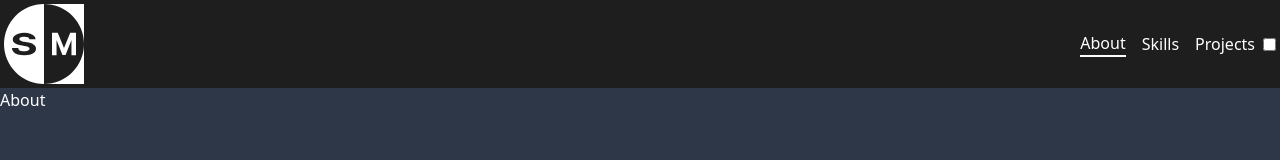
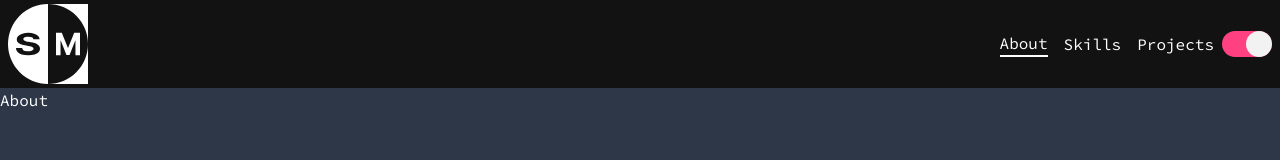
Before and after one commit to manishsencha/manishsencha.github.io, a Gatsby site: page /about in a window 1280 px wide. Built offline with nearby package versions, Linux system fonts and the light colour scheme; Gatsby itself is replaced by a stand-in of ours.

Commit message:
added fonts

```diff
--- a/src/components/Layout/Layout.tsx
+++ b/src/components/Layout/Layout.tsx
@@ -1,6 +1,7 @@
 import React, { ReactNode } from "react";
-import NavBar from "../NavBar";
+import NavBar from "../sections/NavBar";
 import ThemeProvider from "../../utils/themeProvider";
+import Switch from "../atomic-components/Switch";
 type LayoutProp = {
   children: ReactNode;
 };
@@ -11,7 +12,7 @@ const Layout: React.FC<LayoutProp> = ({ children }) => {
       <div className="min-h-screen">
         <NavBar />
         <main className="main-content bg-light-secondary dark:bg-dark-secondary text-dark-primary dark:text-light-primary">
-          {children}
+          <div className="container mx-auto">{children}</div>
         </main>
       </div>
     </ThemeProvider>
--- /dev/null
+++ b/src/components/atomic-components/Switch/index.tsx
@@ -0,0 +1,24 @@
+import React from "react";
+
+interface Switchprops {
+  checked: boolean;
+  toggle: () => void;
+}
+
+const Switch: React.FC<Switchprops> = ({ checked, toggle }) => {
+  return (
+    <div className="toggle-switch-container">
+      <input
+        type="checkbox"
+        id="toggle-switch"
+        name="toggle-switch"
+        className="sr-only"
+        checked={checked}
+        onChange={() => toggle()}
+      />
+      <label htmlFor="toggle-switch"></label>
+    </div>
+  );
+};
+
+export default Switch;
--- a/src/components/NavBar/index.tsx
+++ b/src/components/sections/NavBar/index.tsx
@@ -1,7 +1,8 @@
 import React from "react";
-import Logo from "../Logo";
+import Logo from "../../atomic-components/Logo";
 import { Link } from "gatsby";
-import { useTheme } from "../../utils/themeProvider";
+import { useTheme } from "../../../utils/themeProvider";
+import Switch from "../../atomic-components/Switch";
 interface Route {
   to: string;
   label?: string;
@@ -14,7 +15,7 @@ let routes: Route[] = [
 function NavBar() {
   const { isDark, toggleTheme } = useTheme();
   return (
-    <nav className="bg-light-primary dark:bg-dark-primary text-dark-primary dark:text-light-primary flex items-center justify-between p-1">
+    <nav className="bg-light-primary dark:bg-dark-primary text-dark-primary dark:text-light-primary flex items-center justify-between py-1 px-2">
       <div>
         <Logo />
       </div>
@@ -29,11 +30,7 @@ function NavBar() {
             {route.label}
           </Link>
         ))}
-        <input
-          type="checkbox"
-          value={JSON.stringify(isDark)}
-          onChange={(e) => toggleTheme()}
-        />
+        <Switch checked={isDark} toggle={toggleTheme} />
       </div>
     </nav>
   );
--- /dev/null
+++ b/src/components/sections/Projects/index.tsx
@@ -0,0 +1,7 @@
+import React from "react";
+
+const Projects = () => {
+  return <div>Projects</div>;
+};
+
+export default Projects;
--- a/src/pages/404.tsx
+++ b/src/pages/404.tsx
@@ -1,7 +1,13 @@
 import * as React from "react";
-import { HeadFC, PageProps } from "gatsby";
+import { HeadFC, PageProps, navigate } from "gatsby";
 
 const NotFoundPage: React.FC<PageProps> = () => {
+  React.useEffect(() => {
+    let timer = setTimeout(() => {
+      navigate("/");
+    }, 5000);
+    return () => clearTimeout(timer);
+  }, []);
   return (
     <main>
       <div className="container mx-auto px-4 py-12">
@@ -10,11 +16,12 @@ const NotFoundPage: React.FC<PageProps> = () => {
           The page you are looking for could not be found.
         </p>
         <p className="text-lg">
-          Please check the URL or go back to the{" "}
+          Please check the URL. <br />
+          Redirecting to hompage in 5 seconds or
           <a href="/" className="text-blue-500">
-            homepage
-          </a>
-          .
+            click here
+          </a>{" "}
+          to go homepage manually.
         </p>
       </div>
     </main>
--- a/src/pages/about.tsx
+++ b/src/pages/about.tsx
@@ -1,7 +1,7 @@
 import React from "react";
 import Layout from "../components/Layout/Layout";
 import { PageProps } from "gatsby";
-import About from "../components/About";
+import About from "../components/sections/About";
 const AboutPage: React.FC<PageProps> = () => {
   return (
     <Layout>
--- a/src/pages/index.tsx
+++ b/src/pages/index.tsx
@@ -1,7 +1,7 @@
 import * as React from "react";
 import type { HeadFC, PageProps } from "gatsby";
 import Layout from "../components/Layout/Layout";
-import Home from "../components/Home";
+import Home from "../components/sections/Home";
 
 const IndexPage: React.FC<PageProps> = () => {
   return (
--- /dev/null
+++ b/src/pages/projects.tsx
@@ -0,0 +1,16 @@
+import * as React from "react";
+import type { HeadFC, PageProps } from "gatsby";
+import Layout from "../components/Layout/Layout";
+import Projects from "../components/sections/Projects";
+
+const ProjectsPage: React.FC<PageProps> = () => {
+  return (
+    <Layout>
+      <Projects />
+    </Layout>
+  );
+};
+
+export default ProjectsPage;
+
+export const Head: HeadFC = () => <title>Projects | Manish Sencha</title>;
--- a/src/pages/skills.tsx
+++ b/src/pages/skills.tsx
@@ -1,7 +1,7 @@
 import * as React from "react";
 import type { HeadFC, PageProps } from "gatsby";
 import Layout from "../components/Layout/Layout";
-import Skills from "../components/Skills";
+import Skills from "../components/sections/Skills";
 
 const SkillsPage: React.FC<PageProps> = () => {
   return (
--- a/src/styles/global.css
+++ b/src/styles/global.css
@@ -1,6 +1,16 @@
 @tailwind base;
 @tailwind components;
 @tailwind utilities;
+
+@layer base {
+  @font-face {
+    font-family: "Source Code Pro";
+    font-style: normal;
+    font-weight: 400;
+    font-display: swap;
+    src: url("../assets/fonts/Source-Code-Pro-Regular.woff2") format("woff2");
+  }
+}
 
 * {
   margin: 0;
@@ -16,3 +26,34 @@
   -o-transition: all 0.2s linear;
   transition: all 0.2s linear;
 }
+
+.toggle-switch-container label {
+  display: block;
+  width: 50px;
+  height: 26px;
+  border-radius: 50px;
+  position: relative;
+  cursor: pointer;
+  @apply bg-dark-accent;
+}
+
+.toggle-switch-container input:checked + label {
+  @apply bg-light-accent;
+}
+
+.toggle-switch-container label::after {
+  content: "";
+  width: 26px;
+  height: 100%;
+  position: absolute;
+  border-radius: 50%;
+  left: 0%;
+  top: 50%;
+  transform: translateY(-50%);
+  transition: left 0.3s linear;
+  @apply bg-dark-secondary;
+}
+.toggle-switch-container input:checked + label::after {
+  @apply bg-light-secondary;
+  left: calc(100% - 26px);
+}
--- a/tailwind.config.js
+++ b/tailwind.config.js
@@ -1,4 +1,6 @@
 /** @type {import('tailwindcss').Config} */
+
+const defaultTheme = require("tailwindcss/defaultTheme");
 module.exports = {
   darkMode: "class",
   content: [
@@ -7,8 +9,11 @@ module.exports = {
   ],
   theme: {
     extend: {
+      fontFamily: {
+        sans: ["Source Code Pro", ...defaultTheme.fontFamily.sans],
+      },
       colors: {
-        "dark-primary": "#1E1E1E",
+        "dark-primary": "#121212",
         "dark-secondary": "#2D3748",
         "dark-accent": "#3F51B5",
         "dark-text": "#FFFFFF",
```
Also changed, not shown: src/assets/fonts/Source-Code-Pro-Regular.woff2 (added), src/components/atomic-components/Logo/index.tsx (renamed from src/components/Logo/index.tsx), src/components/sections/About/index.tsx (renamed from src/components/About/index.tsx), src/components/sections/Home/index.tsx (renamed from src/components/Home/index.tsx), src/components/sections/Skills/index.tsx (renamed from src/components/Skills/index.tsx), src/images/icon.png (deleted).
